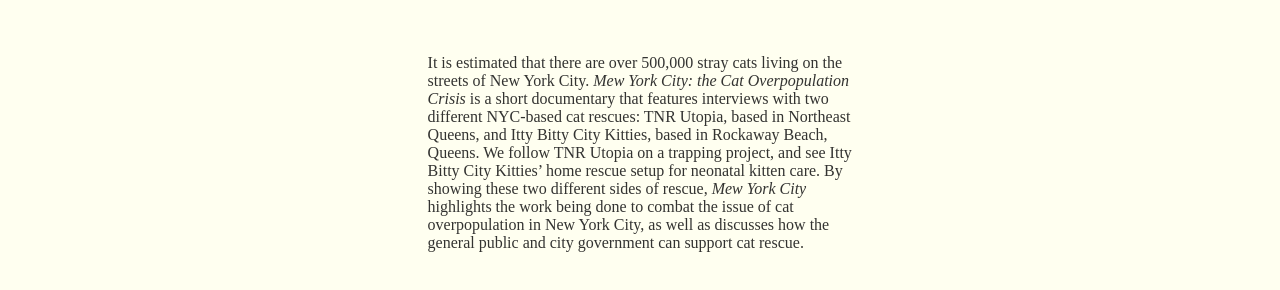
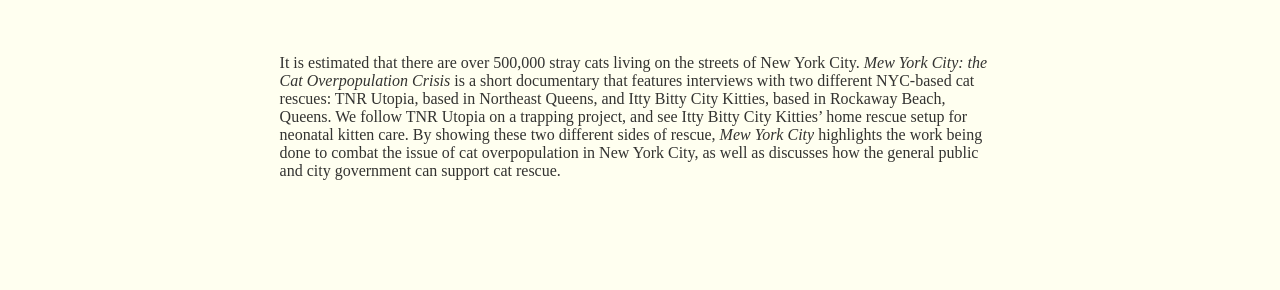
Before and after one commit to socksandaphone/mewyorkcity, a plain HTML site: page about.html in a window 1280 px wide. Shown: the part 608-898 px from the top of the page. Drawn offline with Linux system fonts and the light colour scheme.

Commit message:
Update styles.css

```diff
--- a/styles.css
+++ b/styles.css
@@ -100,8 +100,8 @@ iframe {
     padding: 1.1rem;
     padding-top:0.1rem;
     margin:0.2rem;
-    margin-left:25rem;
-    margin-right:25rem;
+    margin-left:20%;
+    margin-right:20%;
 }
 
 .resourcesinner {
```
